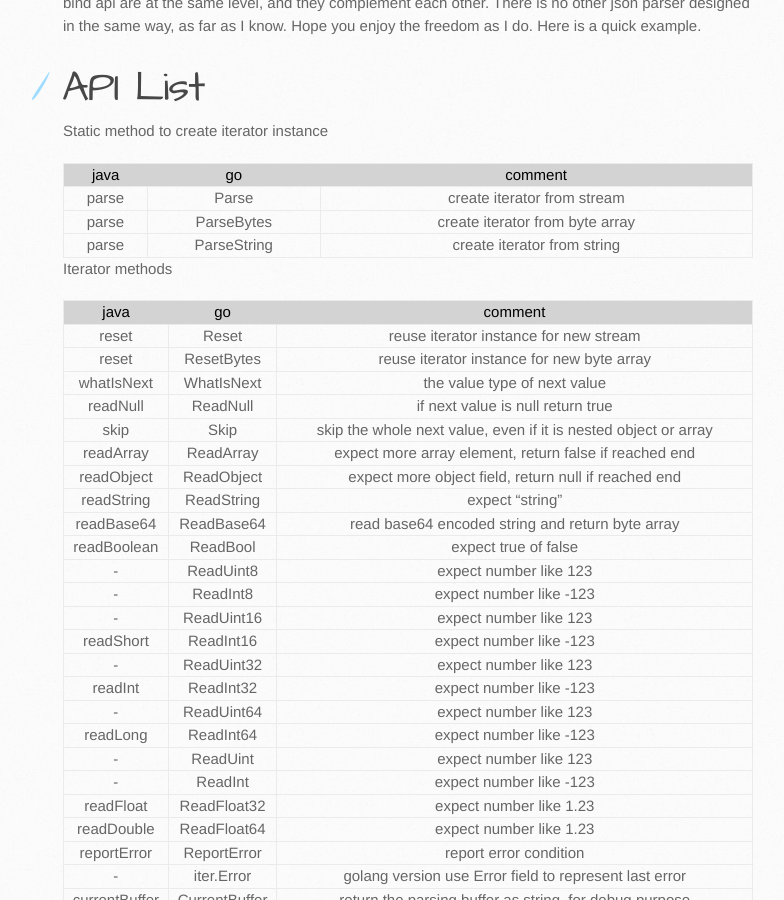
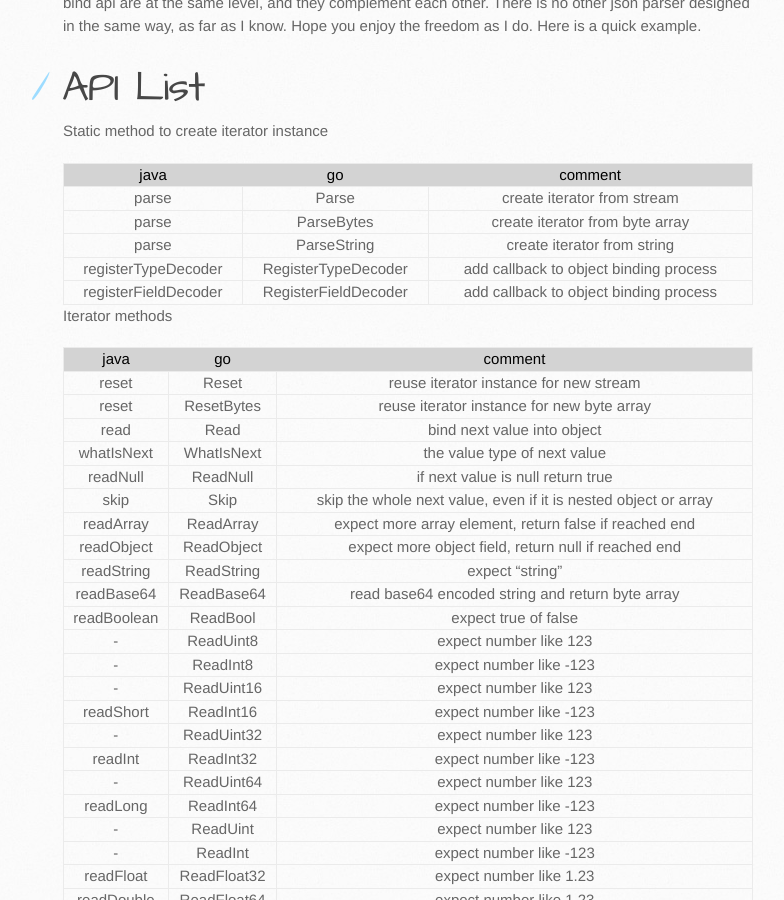
Before and after one commit to json-iterator/json-iterator.github.io, a Jekyll site: the page built from api.md, in a window 1280 px wide and 900 px high, scrolled down 4668 px. Shown: the whole window, without its empty margins (107-891 px from the left). Built offline with Jekyll 4.4.1, drawn with Linux system fonts in a browser that asks for light colours; comment, search, counter and statistics services are not loaded.

Commit message:
Update api.md

```diff
--- a/api.md
+++ b/api.md
@@ -192,6 +192,8 @@ Static method to create iterator instance
 | parse | Parse | create iterator from stream |
 | parse | ParseBytes | create iterator from byte array |
 | parse | ParseString | create iterator from string |
+| registerTypeDecoder | RegisterTypeDecoder | add callback to object binding process |
+| registerFieldDecoder | RegisterFieldDecoder | add callback to object binding process |
 
 Iterator methods
 
@@ -199,6 +201,7 @@ Iterator methods
 | --- | --- | --- |
 | reset | Reset | reuse iterator instance for new stream |
 | reset | ResetBytes | reuse iterator instance for new byte array |
+| read | Read | bind next value into object |
 | whatIsNext | WhatIsNext | the value type of next value |
 | readNull  | ReadNull  | if next value is null return true |
 | skip | Skip | skip the whole next value, even if it is nested object or array |
```
